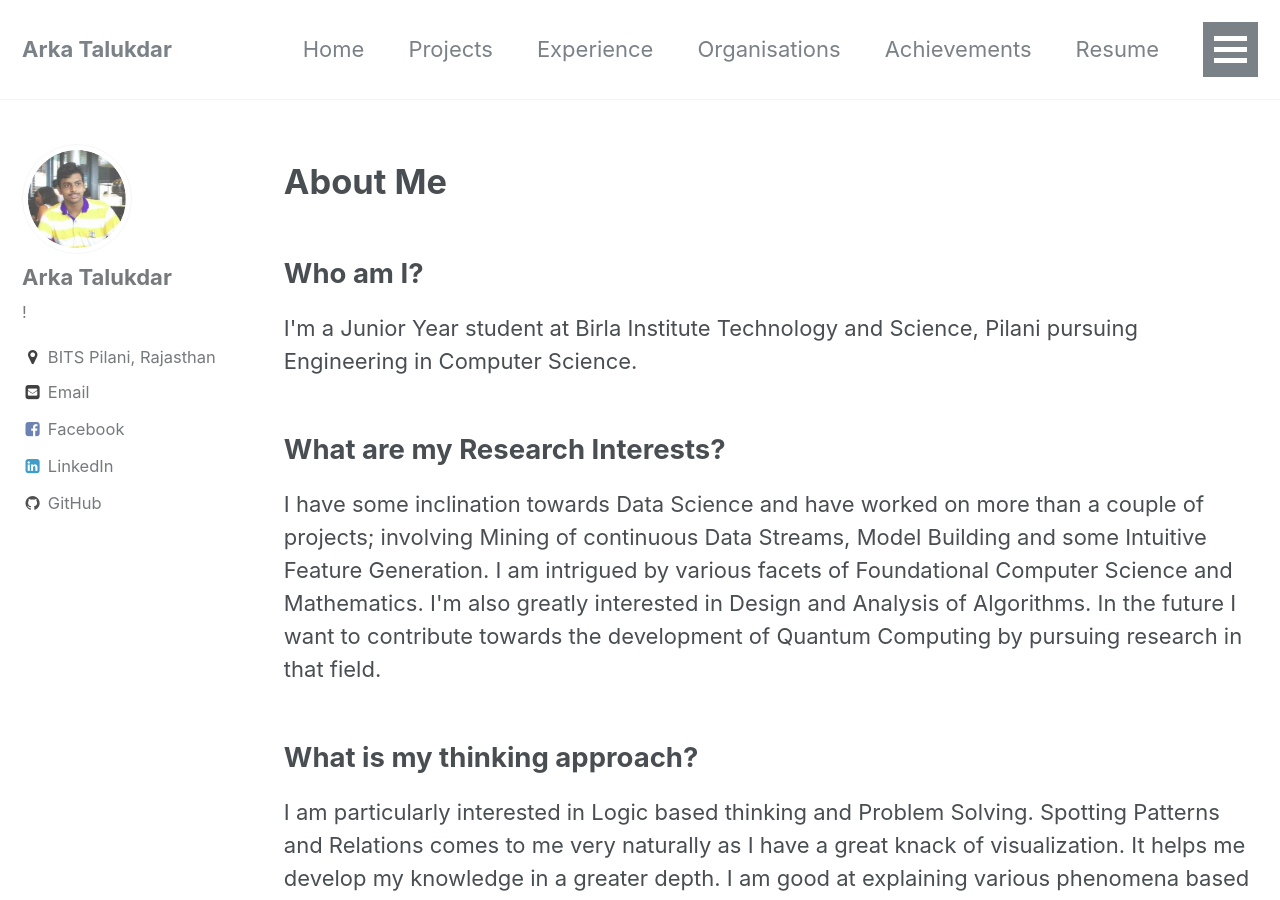
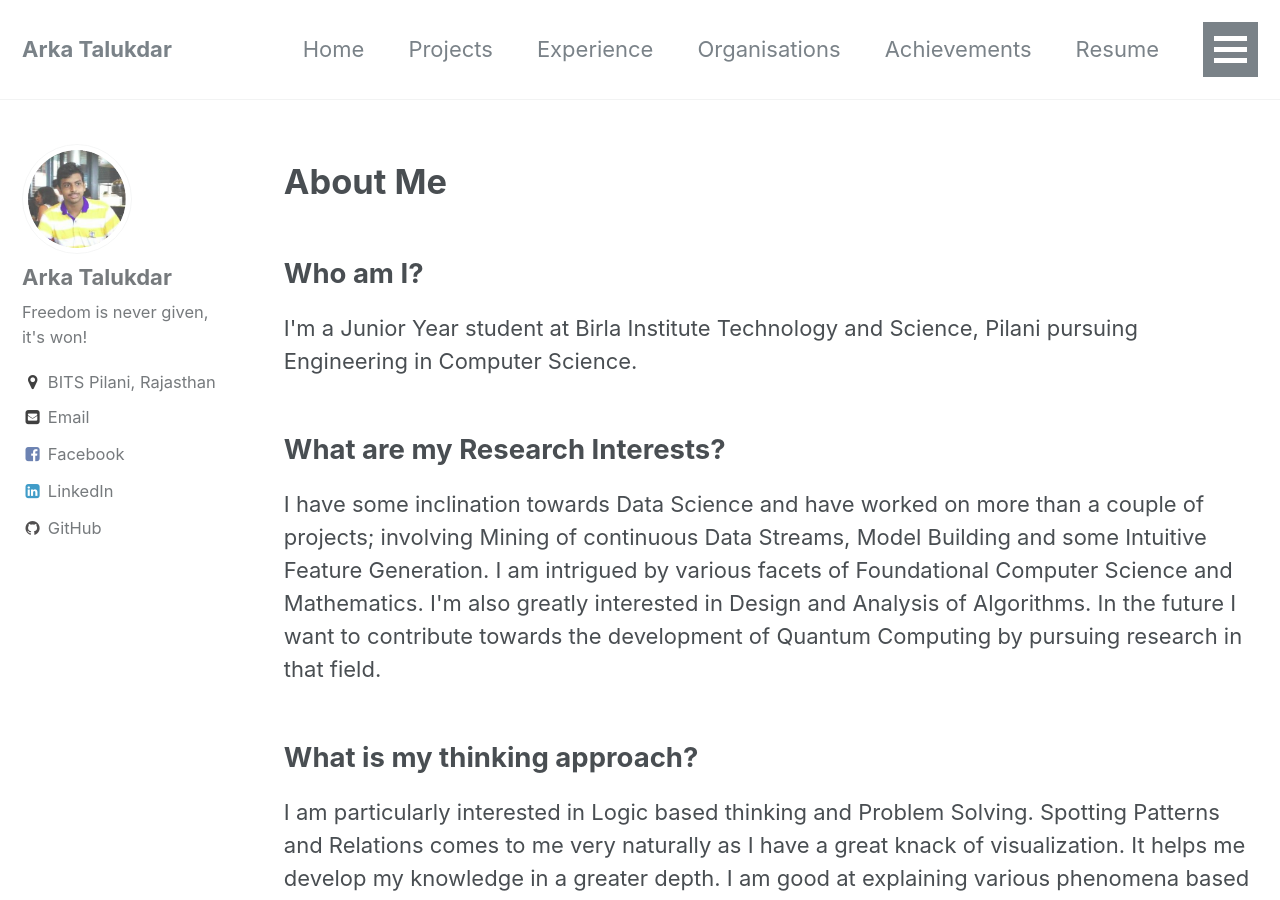
Before and after one commit to artalukd/atalukdar.github.io, a Jekyll site: the page built from index.html, in a window 1280 px wide and 900 px high. Built offline with Jekyll 4.4.1, drawn with Linux system fonts in a browser that asks for light colours; the list of posts is cut into pages by our own code.

Commit message:
bio changes

```diff
--- a/_config.yml
+++ b/_config.yml
@@ -79,7 +79,7 @@ analytics:
 author:
   name             : "Arka Talukdar"
   avatar           : "/images/me.jpg" # path of avatar image, e.g. "/assets/images/bio-photo.jpg"
-  bio              : "!"
+  bio              : "Freedom is never given, it's won!"
   location         : "BITS Pilani, Rajasthan"
   email            : "talukdararka1@gmail.com"
   uri              :
```
